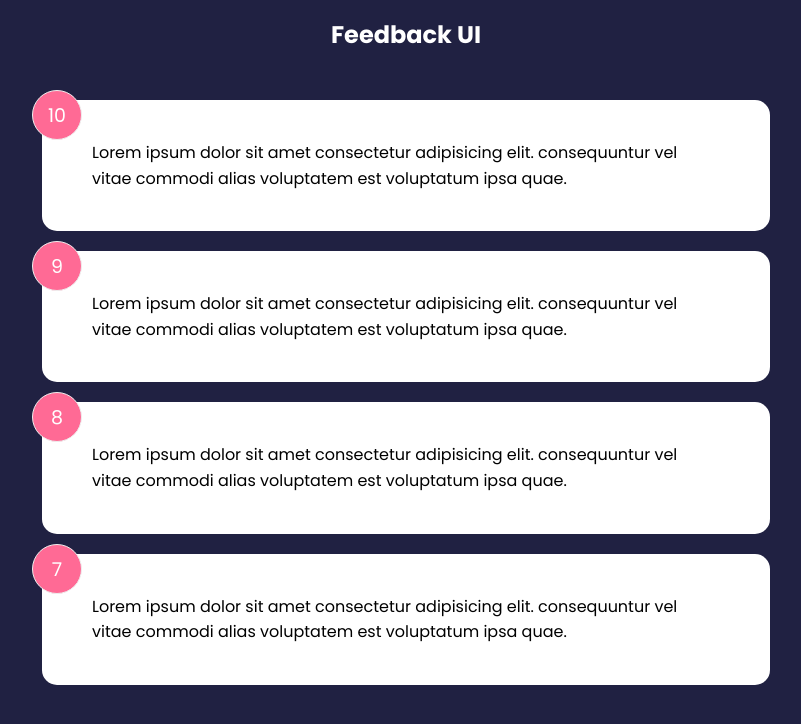
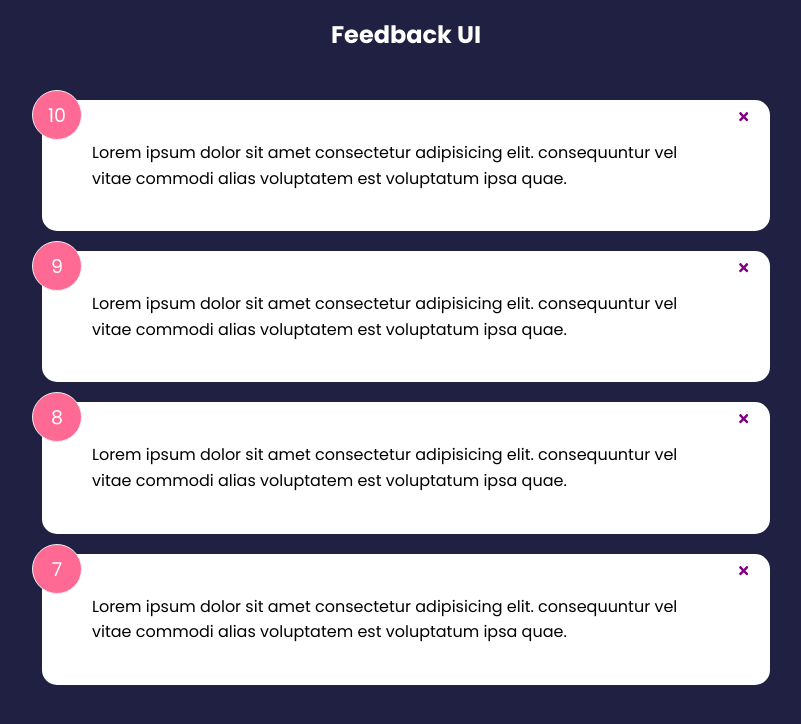
Before and after one commit to vksachin86/sacsoft, a React (Create React App) app: page / in a window 1280 px wide. Shown: the top 724 px of the page, without its empty margins (234-1035 px from the left). Built offline with nearby package versions, Linux system fonts and the light colour scheme.

Commit message:
Events and props

```diff
--- a/package.json
+++ b/package.json
@@ -8,6 +8,7 @@
     "@testing-library/user-event": "^13.5.0",
     "react": "^18.2.0",
     "react-dom": "^18.2.0",
+    "react-icons": "^4.12.0",
     "react-scripts": "^5.0.1",
     "web-vitals": "^2.1.4"
   },
--- a/src/App.js
+++ b/src/App.js
@@ -8,12 +8,16 @@
 
 function App() {
     const [feedback, setfeedback] = useState(FeedbackData)
+    const deletefeedback = (id) => {
+        if (window.confirm('Are you sure, you want to delete?'))
+            setfeedback(feedback.filter((item) => item.id !== id))
+    }
 
     return (
         <>
             <Header />
             <div className="container">
-                <FeedbackList feedback={feedback} />
+                <FeedbackList feedback={feedback} handleDelete={deletefeedback} />
             </div>
         </>
     )
--- a/src/component/FeedbackList.jsx
+++ b/src/component/FeedbackList.jsx
@@ -1,27 +1,27 @@
 import React from 'react'
 import Feedbackitem from './Feedbackitem'
-import PropTypes  from 'prop-types'
+import PropTypes from 'prop-types'
 
 
-function FeedbackList( {feedback}) {
-    if (!feedback || feedback.length === 0){
+function FeedbackList({ feedback, handleDelete }) {
+    if (!feedback || feedback.length === 0) {
         return <p>No Feedback Yet </p>
     }
     return (
         <div className='feedback-list'>
             {feedback.map((item) => (
-            <Feedbackitem key={item.id} item={item}/>
+                <Feedbackitem key={item.id} item={item} handleDelete={handleDelete} />
             ))}
         </div>
     )
 }
 
-FeedbackList.propTypes={
-    feedback:PropTypes.arrayOf(
+FeedbackList.propTypes = {
+    feedback: PropTypes.arrayOf(
         PropTypes.shape({
-            id:PropTypes.number.isRequired,
-            text:PropTypes.string.isRequired,
-            rating:PropTypes.number.isRequired
+            id: PropTypes.number.isRequired,
+            text: PropTypes.string.isRequired,
+            rating: PropTypes.number.isRequired
         })
     )
 }
--- a/src/component/Feedbackitem.jsx
+++ b/src/component/Feedbackitem.jsx
@@ -1,18 +1,24 @@
 import React from 'react'
 import Card from './shared/Card'
-import PropTypes  from 'prop-types'
+import PropTypes from 'prop-types'
+import { FaTimes } from 'react-icons/fa'
 
-function Feedbackitem({item}) {
+function Feedbackitem({ item, handleDelete }) {
+    const handleClick = (id) => {
+        console.log()
+
+    }
     return (
-       <Card>
-        <div className='num-display'>{item.rating}</div>
-       <div className="text-display">{item.text}</div>
-       </Card>
+        <Card>
+            <div className='num-display'>{item.rating}</div>
+            <button onClick={() => handleDelete(item.id)} className='close'><FaTimes color='purple' /></button>
+            <div className="text-display">{item.text}</div>
+        </Card>
     )
 }
 
 Feedbackitem.defaultProps = {
-    reverse:false
+    reverse: false
 }
 Feedbackitem.propTypes = {
     iteam: PropTypes.object.isRequired
--- a/src/index.css
+++ b/src/index.css
@@ -95,7 +95,7 @@
   opacity: 0;
 }
 
-[type='radio']:checked ~ label {
+[type='radio']:checked~label {
   background: #ff6a95;
   color: #fff;
 }
```
Also changed, not shown: src/component/shared/Card.jsx (+5 -5 lines), src/data/feedbackData.js (indentation only), 1 other file (tests, documents, lock files or other folders). Lines whose indentation alone changed are shown as unchanged.
